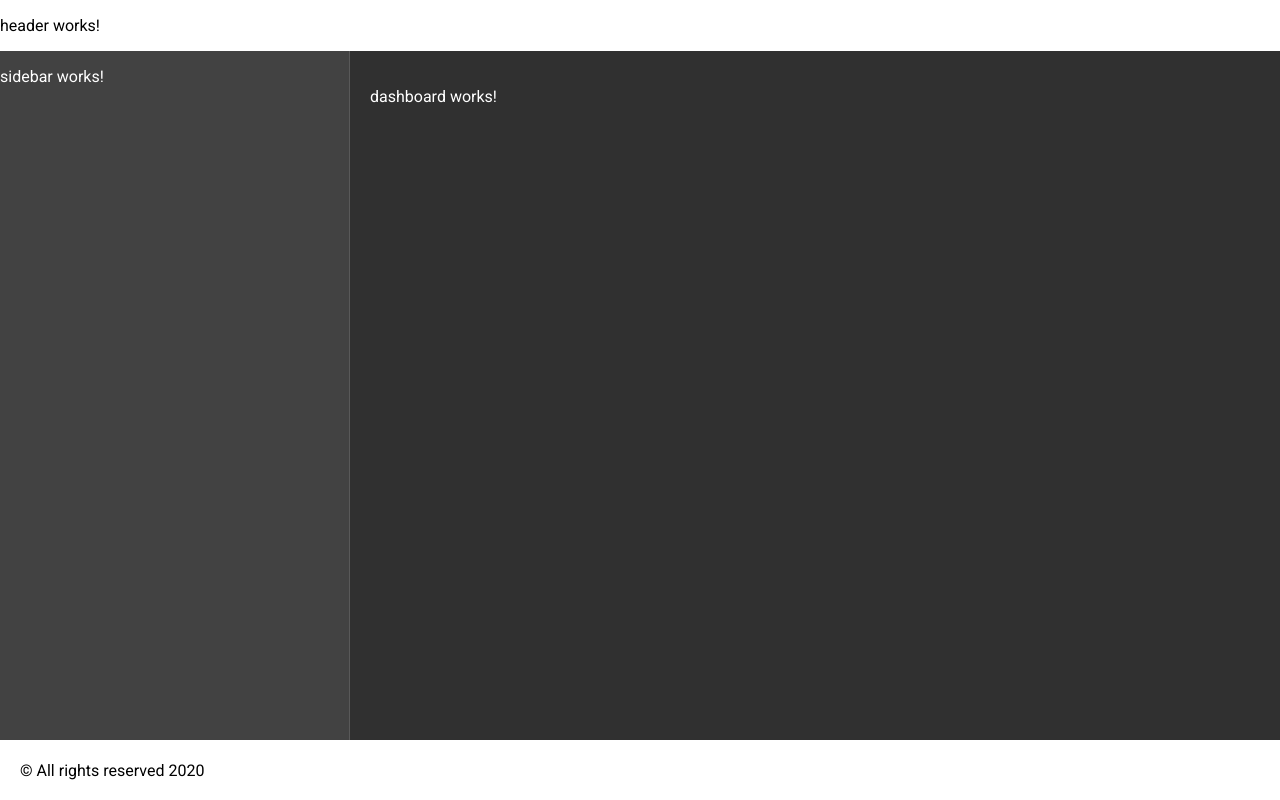
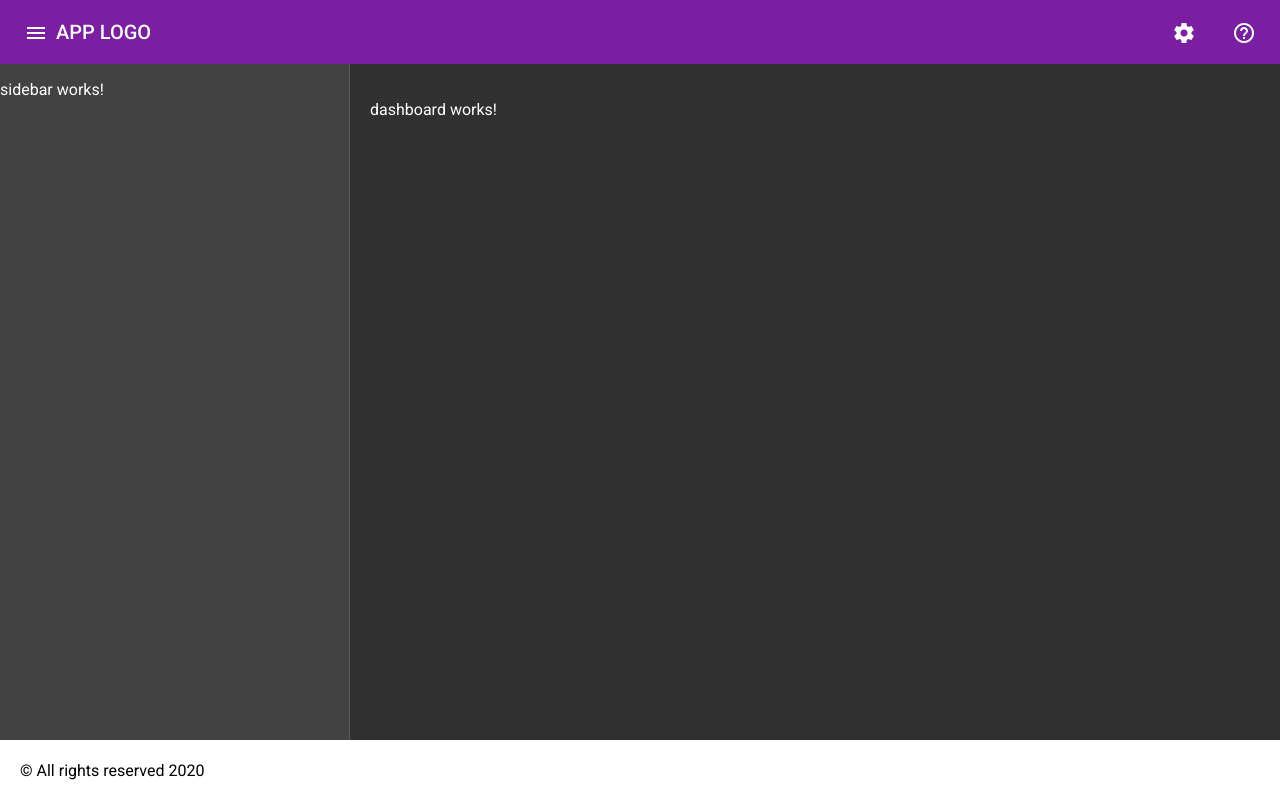
Before and after one commit to wrayz/admin-dashboard, an Angular app: page / in a window 1280 px wide. Built offline with nearby package versions, Linux system fonts and the light colour scheme.

Commit message:
Header調整，出現漢堡

```diff
--- a/src/app/shared/components/header/header.component.css
+++ b/src/app/shared/components/header/header.component.css
@@ -0,0 +1,3 @@
+ul li {
+  list-style: none;
+}
--- a/src/app/shared/components/header/header.component.html
+++ b/src/app/shared/components/header/header.component.html
@@ -1 +1,24 @@
-<p>header works!</p>
+<mat-toolbar color="primary">
+  <mat-toolbar-row>
+    <button mat-icon-button>
+      <mat-icon>menu</mat-icon>
+    </button>
+
+    <span> APP LOGO </span>
+
+    <div fxFlex fxLayout="row" fxLayoutAlign="flex-end">
+      <ul fxLayout="row" fxLayoutGap="20px">
+        <li>
+          <button mat-icon-button>
+            <mat-icon>settings</mat-icon>
+          </button>
+        </li>
+        <li>
+          <button mat-icon-button>
+            <mat-icon>help_outline</mat-icon>
+          </button>
+        </li>
+      </ul>
+    </div>
+  </mat-toolbar-row>
+</mat-toolbar>
```
Also changed, not shown: src/app/shared/shared.module.ts (+12 -1 lines).
